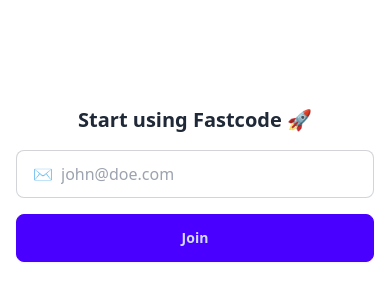
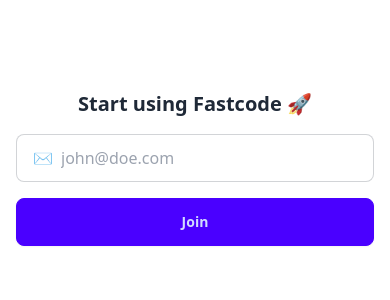
Before and after one commit to marcovcode/fastcode, a React (Vite) app: page /join in a window 390 px wide. Shown: the part 254-554 px from the top of the page. Built offline with nearby package versions, Linux system fonts and the light colour scheme.

Commit message:
feat(app): Mobile viewport

```diff
--- a/src/ui/AbsoluteCenter.tsx
+++ b/src/ui/AbsoluteCenter.tsx
@@ -2,7 +2,9 @@
 
 const AbsoluteCenter = ({ children }: PropsWithChildren) => {
     return (
-        <div className="h-dvh flex justify-center items-center">{children}</div>
+        <div className="h-full flex justify-center items-center">
+            {children}
+        </div>
     );
 };
 
--- a/src/ui/AppLayout.tsx
+++ b/src/ui/AppLayout.tsx
@@ -2,7 +2,7 @@
 
 const AppLayout = () => {
     return (
-        <div className="m-4">
+        <div className="h-dvh p-4">
             <Outlet />
         </div>
     );
```
